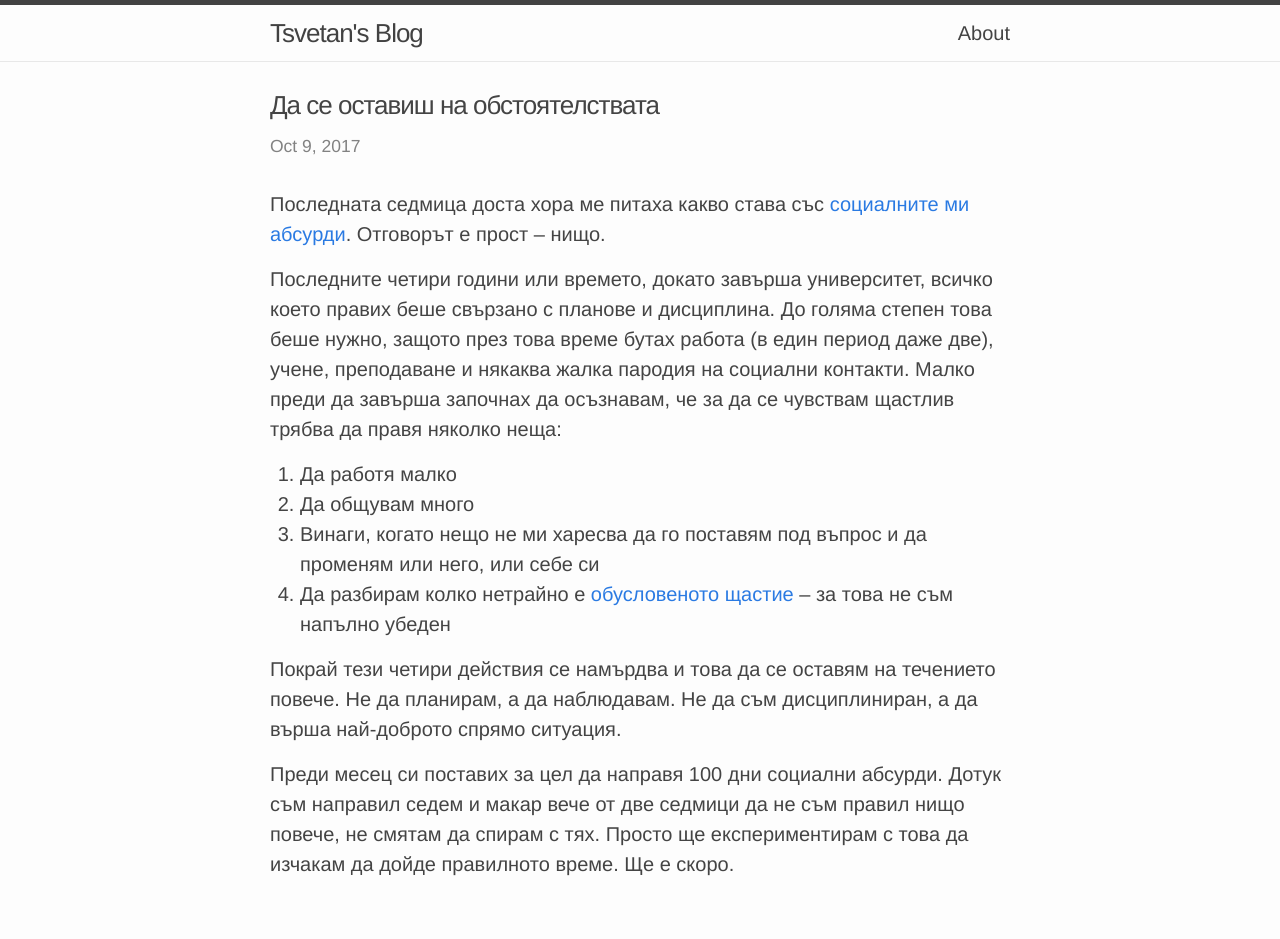
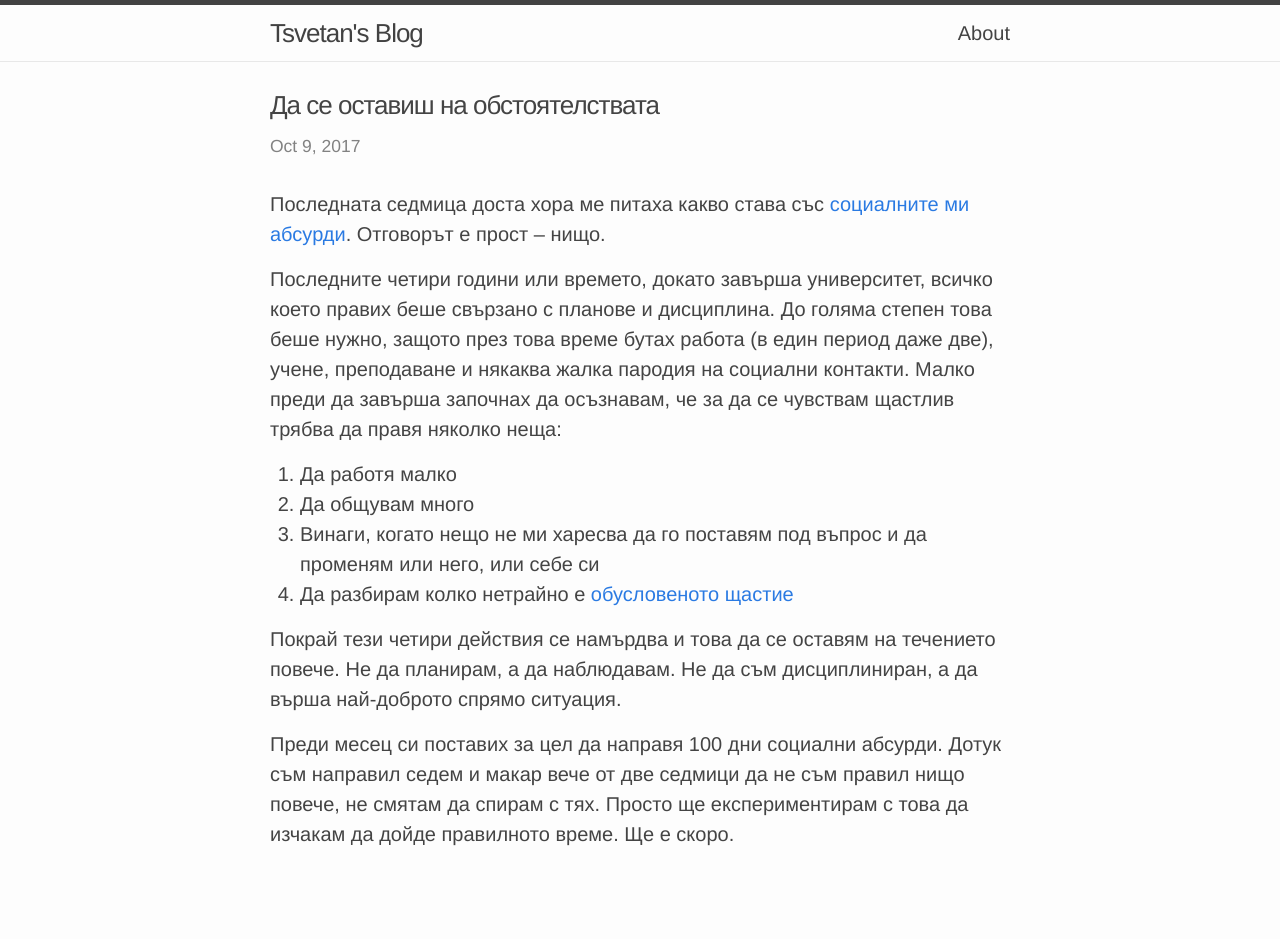
Before and after one commit to emdeha/emdeha.github.io, a Jekyll site: the page built from _posts/2017-10-09-going-with-the-flow.markdown, in a window 1280 px wide. Built offline with Jekyll 4.4.1, drawn with Linux system fonts in a browser that asks for light colours; after the commit the page ends 909 px from its top, so only the background shows below that.

Commit message:
Rewords a sentence.

```diff
--- a/_posts/2017-10-09-going-with-the-flow.markdown
+++ b/_posts/2017-10-09-going-with-the-flow.markdown
@@ -19,8 +19,7 @@ date: 2017-10-09
 2. Да общувам много
 3. Винаги, когато нещо не ми харесва да го поставям под въпрос и да променям
   или него, или себе си
-4. Да разбирам колко нетрайно е [обусловеното щастие](https://www.karmapa.org/karmapa-on-timeless-happiness/) -- за това не съм
-  напълно убеден
+4. Да разбирам колко нетрайно е [обусловеното щастие](https://www.karmapa.org/karmapa-on-timeless-happiness/)
 
 Покрай тези четири действия се намърдва и това да се оставям на течението
 повече. Не да планирам, а да наблюдавам. Не да съм дисциплиниран, а да върша
```
